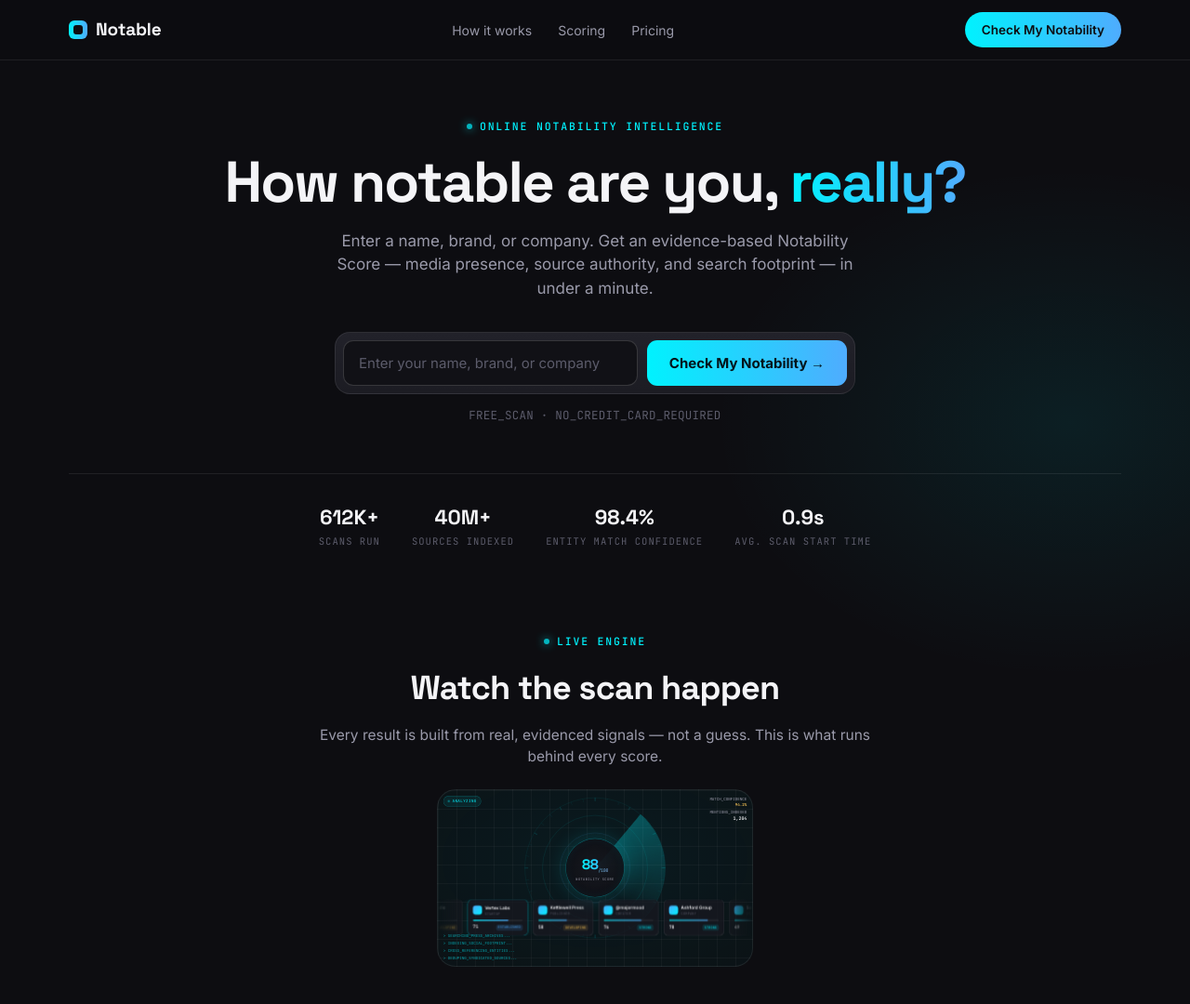
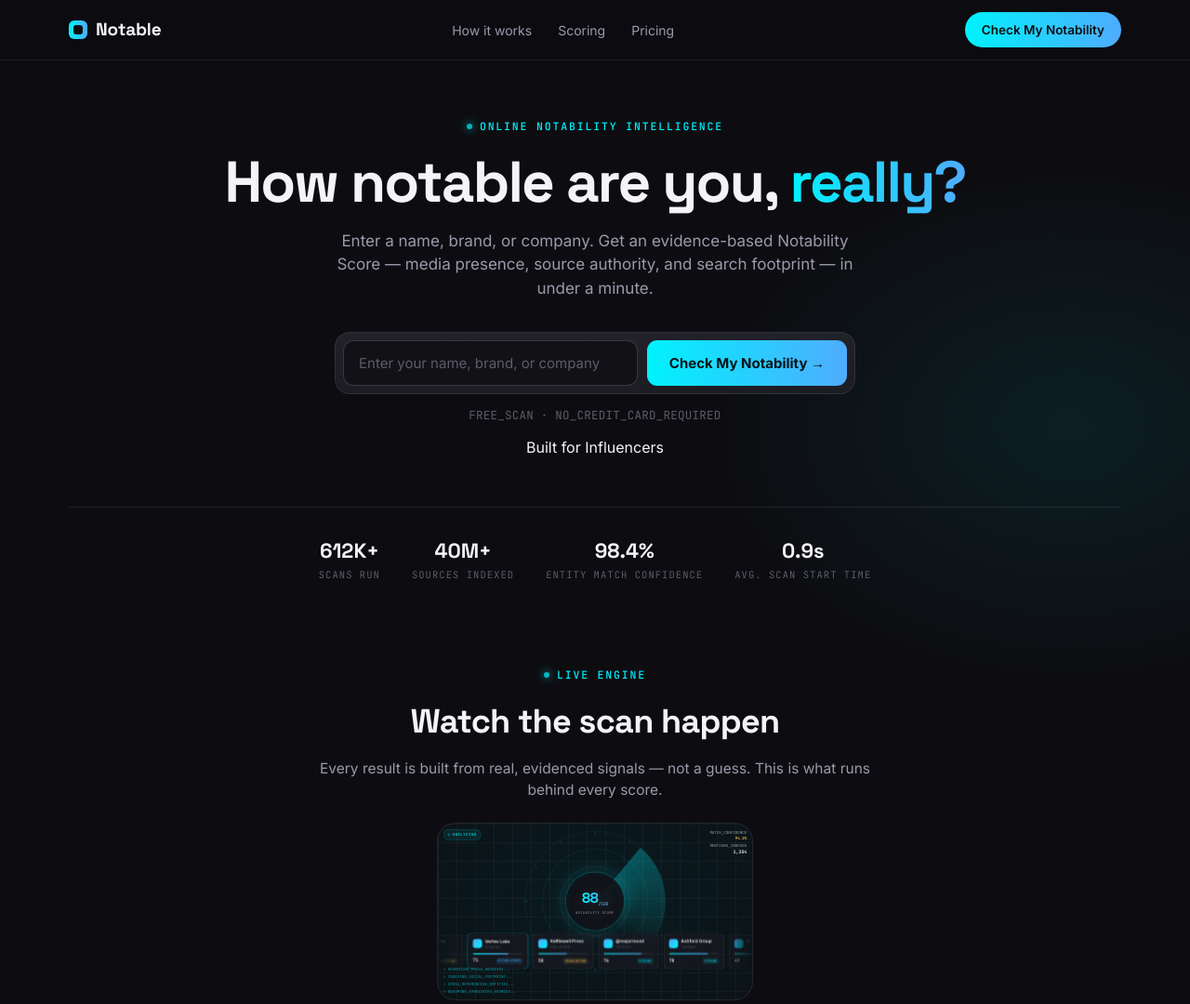
Before and after one commit to Isaacruwa/Notable, a plain HTML site: page index.html in a window 1280 px wide. Shown: the top 1080 px of the page at 93% size. Drawn offline with Linux system fonts and the light colour scheme.

Commit message:
Add files via upload

```diff
--- a/index.html
+++ b/index.html
@@ -65,6 +65,10 @@
         <span class="rb-why-q">❓ Why did I get this score?</span>
         <a href="#metrics" class="rb-why-lock">🔒 See what's driving it →</a>
       </div>
+    </div>
+
+    <div class="audience-loop">
+      <span class="prefix">Built for</span> <span class="word" id="audienceWord">Influencers</span>
     </div>
 
     <div class="trust-strip">
```
